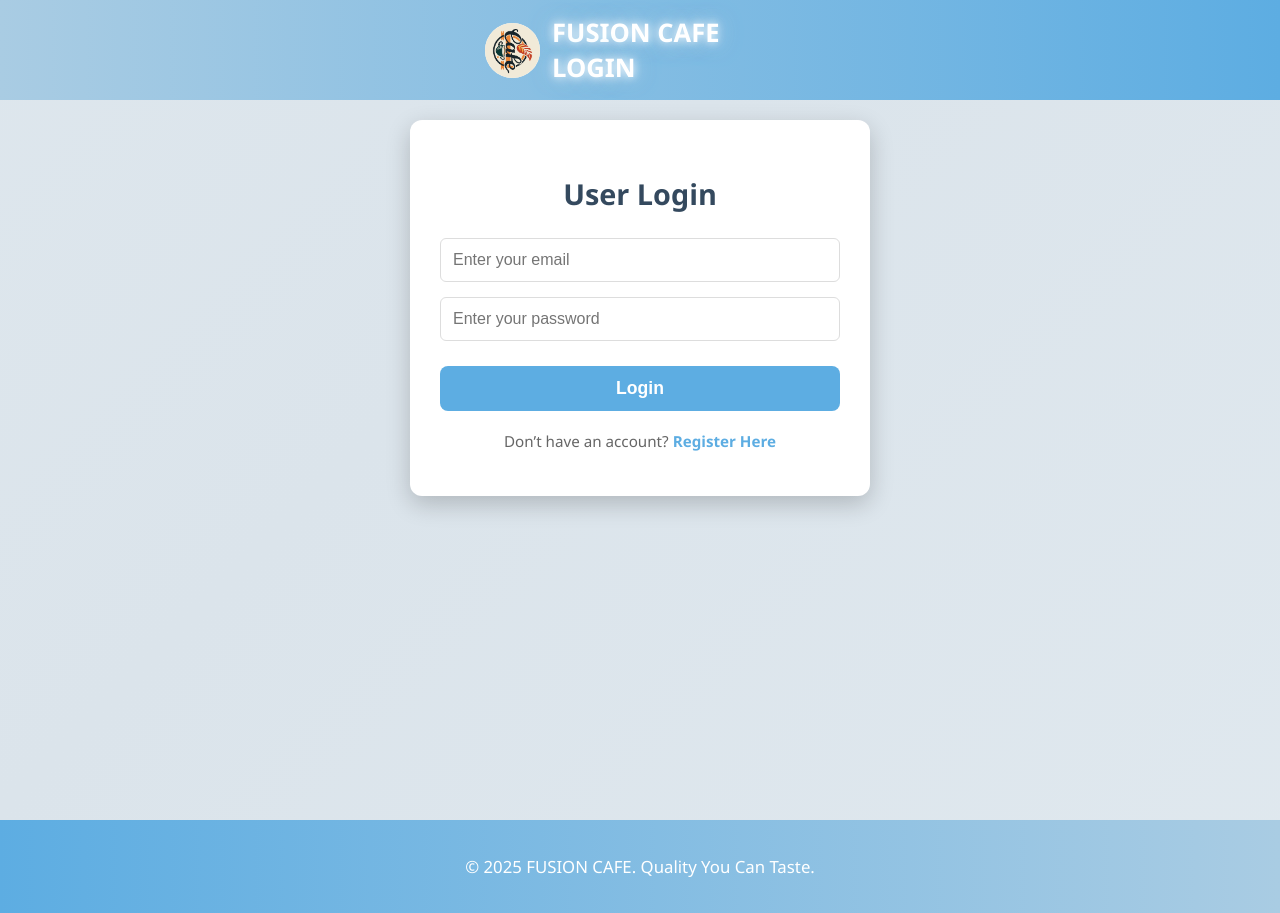
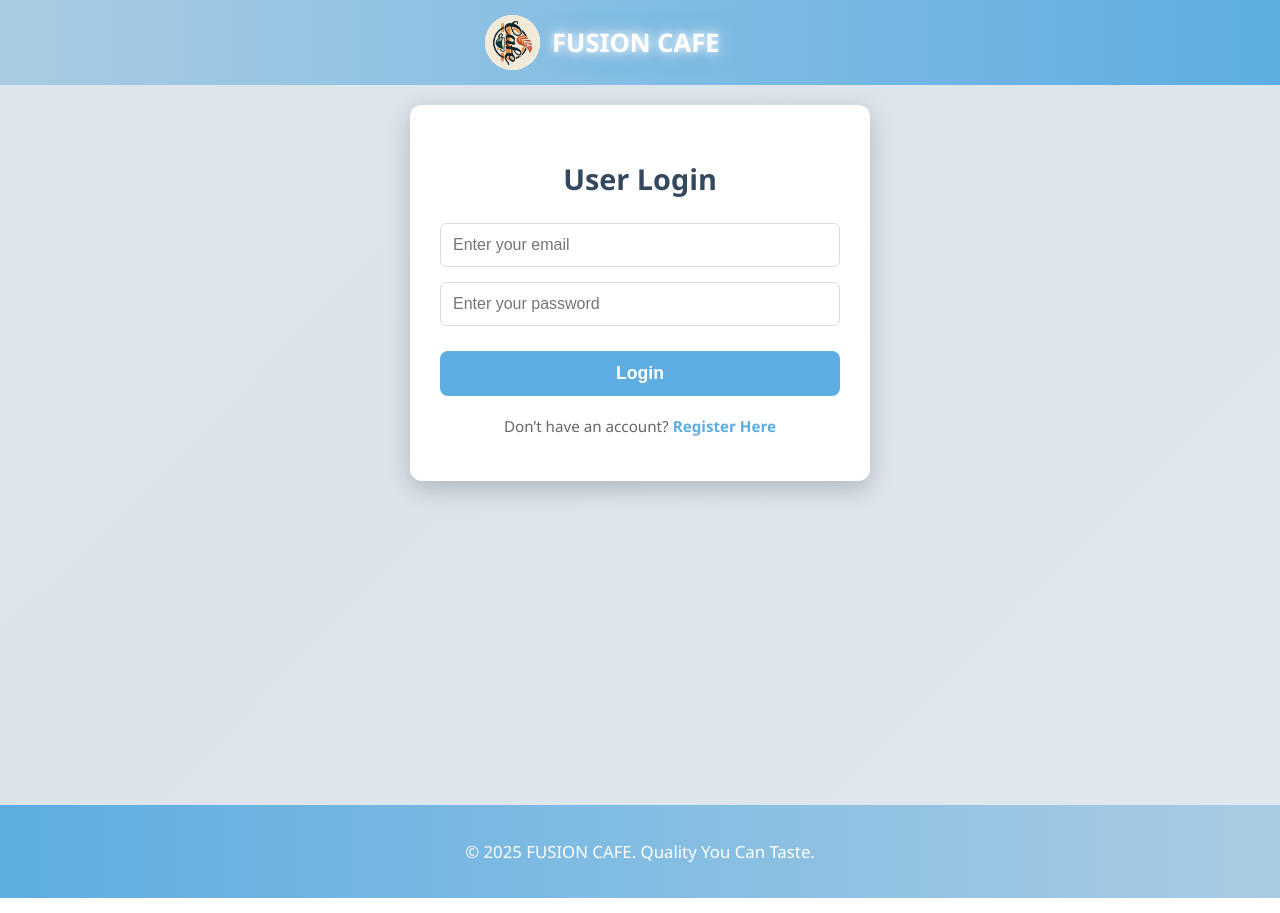
Before and after one commit to ayusjakhmola25/Cafe-Zone-Project, a plain HTML site: page login.html in a window 1280 px wide. Drawn offline with Linux system fonts and the light colour scheme.

Commit message:
changes name the fusion cafe

```diff
--- a/login.html
+++ b/login.html
@@ -11,7 +11,7 @@
     <header class="login-header">
         <div class="logo-title">
             <img src="images/cafelogo.png.jpeg" alt="Cafeteria Logo" class="logo">
-            <h1>FUSION CAFE LOGIN</h1>
+            <h1>FUSION CAFE </h1>
         </div>
     </header>
 
```
